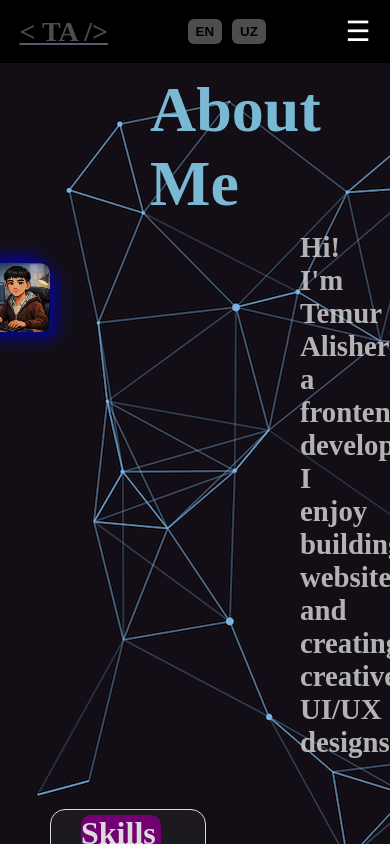
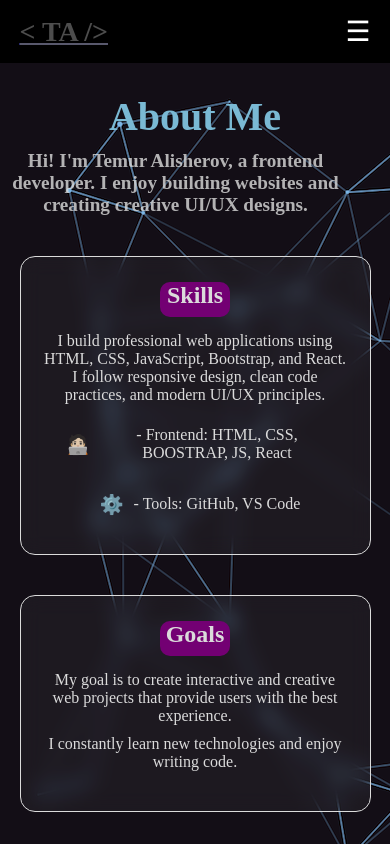
Before and after one commit to TemurbekCode/portfolio, a React (Vite) app: page /about in a window 390 px wide. Shown: the top 844 px of the page. Built offline with nearby package versions, Linux system fonts and the light colour scheme.

Commit message:
Final Code

```diff
--- a/src/components/about/About.css
+++ b/src/components/about/About.css
@@ -123,3 +123,79 @@
     border-radius: 10px;
     box-shadow: 7px 7px 15px #0000ff95, -7px -7px 15px #0000ff95;
 }
+
+@media (max-width: 768px) {
+    .aboutContainer {
+        flex-direction: column;
+        text-align: center;
+        margin: 0;
+        height: auto;
+        padding: 20px 0;
+    }
+
+    .h1-about {
+        font-size: 2.5rem;
+        padding: 10px 20px;
+        justify-content: center;
+    }
+
+    .about-h2 {
+        width: 90%;
+        font-size: 1.2rem;
+        padding: 0 10px;
+    }
+
+    .leftAbout {
+        width: 100%;
+        margin: 20px 0;
+        display: flex;
+        flex-direction: column;
+        align-items: center;
+    }
+
+    .card-about1,
+    .card-about {
+        width: 90%;
+        margin: 20px 0;
+        height: auto;
+        padding: 20px;
+    }
+
+    .b-cardAbout {
+        font-size: 1.5rem;
+        width: 70px;
+        height: 35px;
+        margin: 5px auto;
+    }
+
+    .p-cardAbout,
+    .p-scndAbout {
+        font-size: 1rem;
+        padding: 10px 0;
+        text-align: center;
+    }
+
+    .front,
+    .tool {
+        width: 90%;
+        margin: 10px auto;
+        justify-content: center;
+    }
+
+    .logoAbout {
+        width: 70%;
+        position: relative;
+        top: 20px;
+        right: 0;
+        margin: 20px auto;
+        box-shadow: 5px 5px 10px #0000ff95, -5px -5px 10px #0000ff95;
+    }
+
+    .rightAbout {
+        width: 100%;
+        display: flex;
+        justify-content: center;
+        align-items: center;
+        margin-top: 20px;
+    }
+}
--- a/src/components/header/Header.css
+++ b/src/components/header/Header.css
@@ -237,7 +237,7 @@
     }
 
     .head-h1 {
-        font-size: 2.5rem;
+        font-size: 2.4rem;
     }
 
     .header-btn {
--- a/src/components/header/Header.jsx
+++ b/src/components/header/Header.jsx
@@ -3,6 +3,7 @@ import React, { useRef, useEffect } from "react";
 import * as THREE from "three";
 import AOS from "aos";
 import "aos/dist/aos.css";
+import { color } from "three/src/nodes/tsl/TSLCore.js";
 
 const Header = () => {
     useEffect(() => {
@@ -83,7 +84,7 @@ const Header = () => {
 
                     <div className="cards-head">
                         <div className="headCard">
-                            <h1>6 +</h1>
+                            <h1>3 +</h1>
                             <h2>Projects</h2>
                         </div>
                         <div className="headCard">
--- a/src/components/navbar/Navbar.css
+++ b/src/components/navbar/Navbar.css
@@ -83,14 +83,17 @@
     cursor: pointer;
 }
 
+
 /* 📱 MOBILE */
 @media (max-width: 768px) {
 
     .nav-links {
         position: absolute;
-        top: 80px;
+        top: 60px;
         left: 0;
-        width: 100%;
+        width: 60%;
+        height: 420px;
+        border-bottom-right-radius: 10px;
         background: #111;
         flex-direction: column;
         padding: 20px 0;
@@ -104,4 +107,18 @@
     .burger {
         display: block;
     }
+
 }
+
+/*
+.nav-right-mobile {
+    display: flex;
+    gap: 10px;
+    margin-top: 0px;
+}
+
+@media (min-width: 768px) {
+    .nav-right-mobile {
+        display: none;
+    }
+}*/
--- a/src/components/navbar/Navbar.jsx
+++ b/src/components/navbar/Navbar.jsx
@@ -34,11 +34,11 @@ function Navbar() {
                     <Link to="/" className="nav-link" onClick={closeAll}>
                         {t("services")}
                     </Link>
-                </div>
 
-                <div className="nav-right">
-                    <button onClick={() => i18n.changeLanguage("en")}>EN</button>
-                    <button onClick={() => i18n.changeLanguage("uz")}>UZ</button>
+                    <div className="nav-right nav-right-mobile">
+                        <button onClick={() => i18n.changeLanguage("en")}>EN</button>
+                        <button onClick={() => i18n.changeLanguage("uz")}>UZ</button>
+                    </div>
                 </div>
 
                 <div className="burger" onClick={() => setMenuOpen(!menuOpen)}>
```
Also changed, not shown: 1 other file (tests, documents, lock files or other folders).
